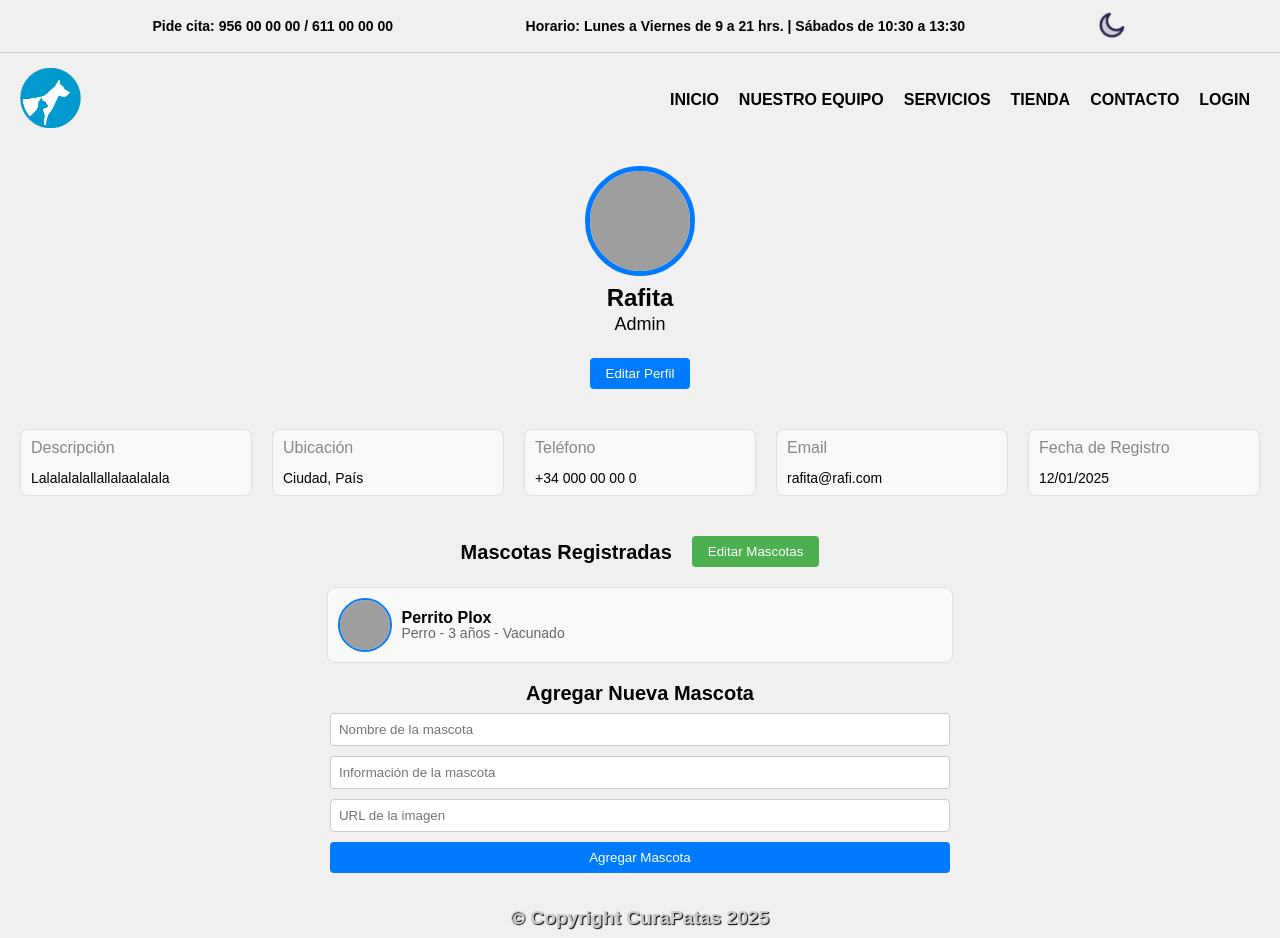
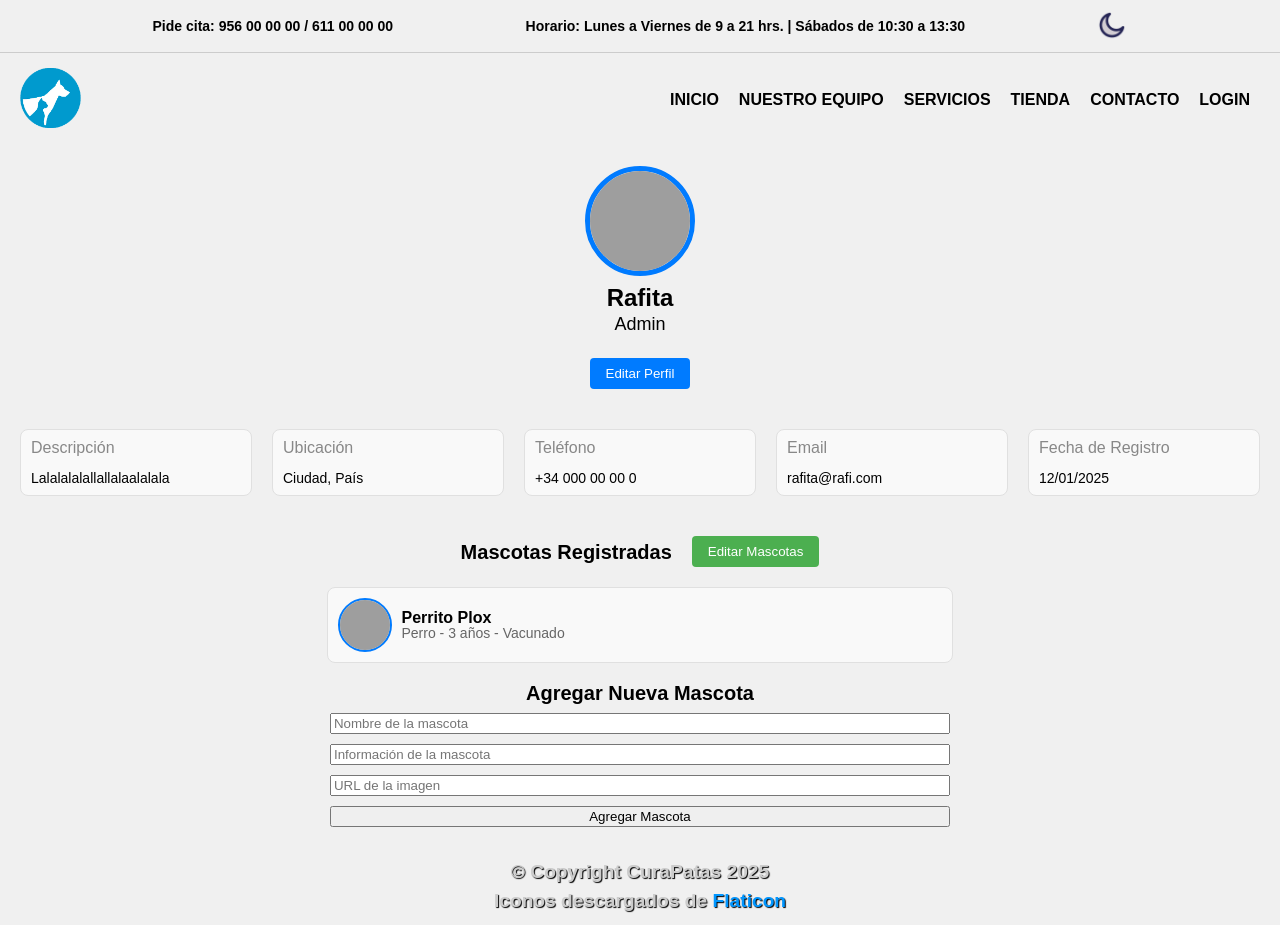
Before and after one commit to rekznoz/CuraPatas, a React (Vite) app: page /usuario in a window 1280 px wide. Shown: the top 938 px of the page. Built offline with nearby package versions, Linux system fonts and the light colour scheme; grey boxes are pictures that could not be loaded.

Commit message:
Update perfilesusuario.css

```diff
--- a/src/css/perfilesusuario.css
+++ b/src/css/perfilesusuario.css
@@ -188,6 +188,12 @@
     padding-right: 25%;
 }
 
+.formulario-agregar-mascota form {
+    display: flex;
+    flex-direction: column;
+    gap: 10px;
+}
+
 .formulario-agregar-mascota h4 {
     margin: 0;
     font-size: 20px;
@@ -195,13 +201,13 @@
     color: var(--color-texto-principal);
 }
 
-.formulario-agregar-mascota input {
+.formulario-agregar-mascota form input {
     padding: 8px;
     border: 1px solid #ccc;
     border-radius: 4px;
 }
 
-.formulario-agregar-mascota button {
+.formulario-agregar-mascota form button {
     background: #007bff;
     color: white;
     border: none;
@@ -210,6 +216,6 @@
     cursor: pointer;
 }
 
-.formulario-agregar-mascota button:hover {
+.formulario-agregar-mascota form button:hover {
     background: #0056b3;
 }
```
